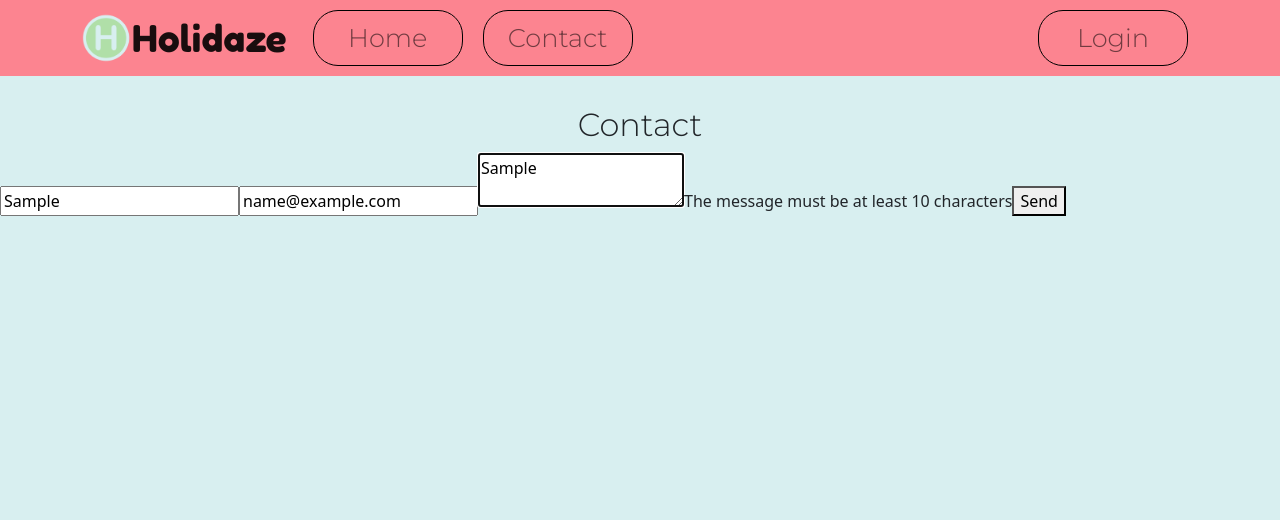
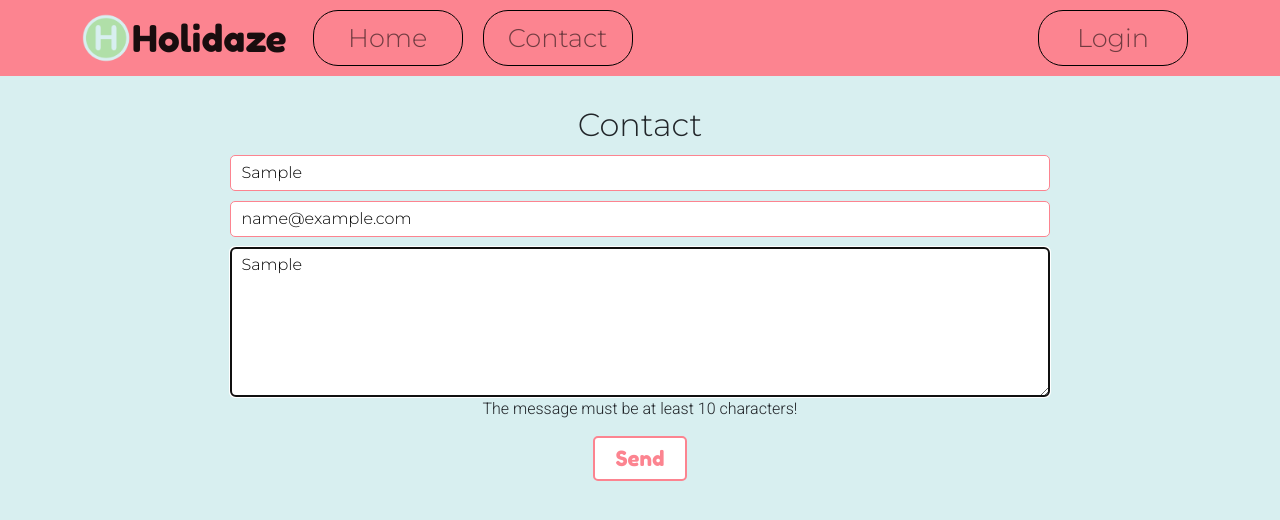
Before and after one commit to Noroff-FEU-Assignments/project-exam-2-dr-Luka, a React (Create React App) app in the folder holidaze/: page /Contact in a window 1280 px wide. Both pictures are taken after typing "Sample", "name@example.com", "Sample" into the empty fields and a click on the button "Send". Shown: the top 520 px of the page. Built offline with nearby package versions, Linux system fonts and the light colour scheme.

Commit message:
Form Styled/ Axios installed

```diff
--- a/holidaze/package.json
+++ b/holidaze/package.json
@@ -7,6 +7,7 @@
     "@testing-library/jest-dom": "^5.15.0",
     "@testing-library/react": "^11.2.7",
     "@testing-library/user-event": "^12.8.3",
+    "axios": "^0.24.0",
     "bootstrap": "^5.1.3",
     "node-sass": "^6.0.1",
     "react": "^17.0.2",
--- a/holidaze/src/components/contact/ContactForm.js
+++ b/holidaze/src/components/contact/ContactForm.js
@@ -5,16 +5,16 @@ import { yupResolver } from "@hookform/resolvers/yup";
 const schema = yup.object().shape({
   name: yup
     .string()
-    .required("Please enter your name")
-    .min(1, "Name must be at least 1 characters"),
+    .required("Please enter your name!")
+    .min(1, "Name must be at least 1 characters!"),
   email: yup
     .string()
-    .required("Please enter an email address")
-    .email("Please enter a valid email address"),
+    .required("Please enter an email address!")
+    .email("Please enter a valid email address!"),
   message: yup
     .string()
-    .required("Please enter your message")
-    .min(10, "The message must be at least 10 characters"),
+    .required("Please enter your message!")
+    .min(10, "The message must be at least 10 characters!"),
 });
 
 export default function ContactForm() {
@@ -25,30 +25,41 @@ export default function ContactForm() {
   } = useForm({
     resolver: yupResolver(schema),
   });
-  function onSubmit(data) {}
+
+  function onSubmit(data) {
+    console.log(data);
+  }
 
   return (
-    <form onSubmit={handleSubmit(onSubmit)}>
-      <input {...register("name")} placeholder="Name" className="form-info" />
-      {errors.name && <span class="form-error">{errors.name.message}</span>}
+    <form onSubmit={handleSubmit(onSubmit)} className="contactForm">
+      <input
+        {...register("name")}
+        placeholder="Name"
+        className="form-info block"
+      />
+      {errors.name && (
+        <span className="form-error block">{errors.name.message}</span>
+      )}
 
       <input
         {...register("email")}
         placeholder="Email"
-        className="form-email"
+        className="form-info block"
       />
-      {errors.email && <span class="form-info">{errors.email.message}</span>}
+      {errors.email && (
+        <span className="form-error block">{errors.email.message}</span>
+      )}
 
       <textarea
         {...register("message")}
         placeholder="Message"
-        className="form-message"
+        className="form-message block"
       />
       {errors.message && (
-        <span class="form-error">{errors.message.message}</span>
+        <span className="form-error block">{errors.message.message}</span>
       )}
 
-      <button>Send</button>
+      <button className="BtnConfirm">Send</button>
     </form>
   );
 }
--- a/holidaze/src/sass/partials/_base.scss
+++ b/holidaze/src/sass/partials/_base.scss
@@ -9,3 +9,8 @@ $color-ui-secondary: #b0e0a8;
 $font-primary: "Montserrat", sans-serif;
 $font-secondary: "Roboto", sans-serif;
 $font-logo: "Fredoka One", cursive;
+
+// classes
+.block {
+  display: block;
+}
--- /dev/null
+++ b/holidaze/src/sass/partials/contactPage/_contactForm.scss
@@ -0,0 +1,25 @@
+.form-error {
+  text-align: center;
+  font-family: $font-secondary;
+}
+.form-info {
+  width: 80%;
+  margin: 10px auto 0px auto;
+  font-family: $font-primary;
+  border: 1px solid $color-ui-primary;
+  border-radius: 5px;
+  padding: 5px 10px;
+}
+.form-message {
+  font-family: $font-primary;
+  width: 80%;
+  margin: 10px auto 0px auto;
+  border: 1px solid $color-ui-primary;
+  border-radius: 5px;
+  padding: 5px 10px;
+  min-height: 150px;
+}
+.contactForm {
+  margin: 0 auto;
+  max-width: 80%;
+}
--- a/holidaze/src/sass/style.scss
+++ b/holidaze/src/sass/style.scss
@@ -1,7 +1,8 @@
 @import "partials/base";
 @import "partials/navigation";
 @import "partials/layout";
-@import "partials/homepage/card";
-@import "partials/homepage/home";
-@import "partials/homepage/banner";
+@import "partials/homePage/card";
+@import "partials/homePage/home";
+@import "partials/homePage/banner";
 @import "partials/loader";
+@import "partials/contactPage/contactForm";
```
Also changed, not shown: holidaze/src/components/home/Popular.js (deleted), 1 other file (tests, documents, lock files or other folders).
